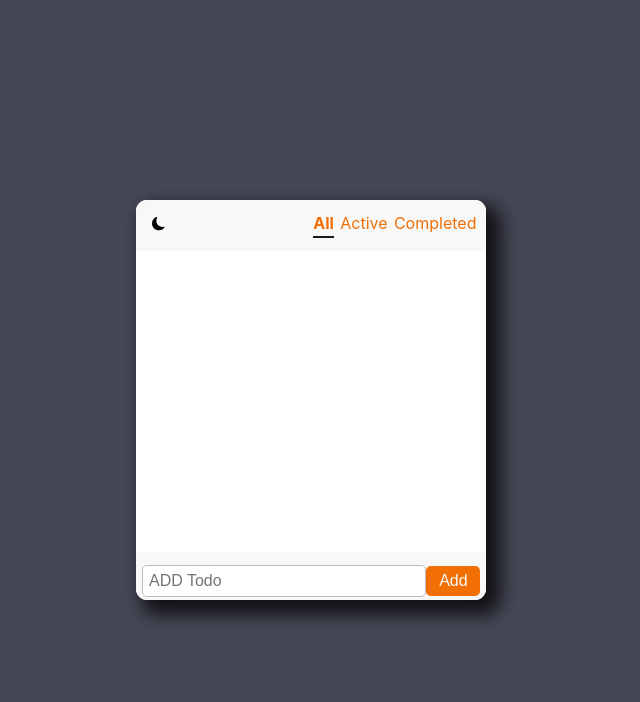
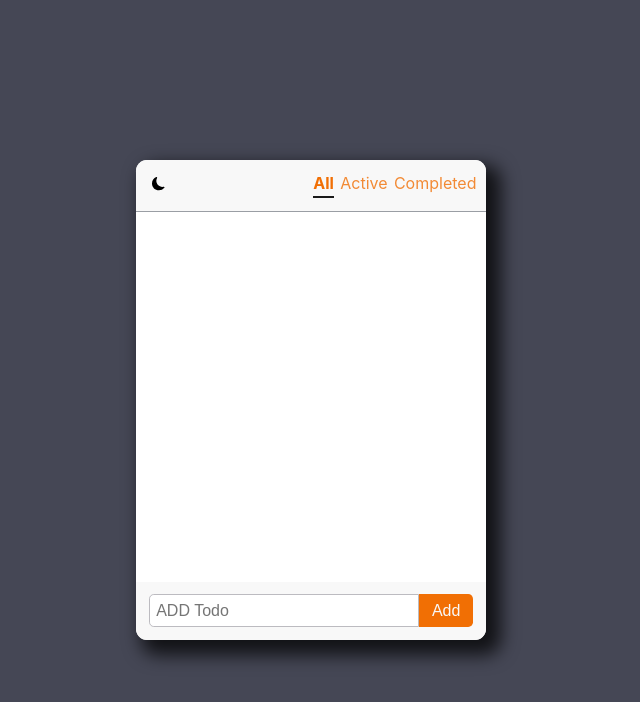
Before and after one commit to laniiiiworld/to-do-react, a React (Create React App) app: page / in a window 1280 px wide. Shown: the top 702 px of the page, without its empty margins (329-969 px from the left). Built offline with nearby package versions, Linux system fonts and the light colour scheme; the HTML template or start-up script is replaced by a standard one.

Commit message:
Improved css for App

```diff
--- a/src/components/Footer/Footer.module.css
+++ b/src/components/Footer/Footer.module.css
@@ -1,7 +1,7 @@
 .footer {
   background-color: var(--none-white-color);
-  padding: var(--large-space-em) 0;
-  text-align: center;
+  padding: var(--large-space-em) var(--large-space-rem);
+  display: flex;
 }
 
 .footer.dark {
@@ -10,10 +10,11 @@
 }
 
 .input {
-  width: var(--add-input-width);
+  flex: 1 1 auto;
   padding: var(--medium-space-em) var(--medium-space-rem);
   font-size: var(--font-basic-size);
-  border-radius: var(--input-border-radius);
+  border-top-left-radius: var(--input-border-radius);
+  border-bottom-left-radius: var(--input-border-radius);
   border: 0.5px solid var(--item-before-color);
 }
 
@@ -26,10 +27,11 @@
   padding: var(--medium-space-em) var(--large-space-rem);
   font-size: var(--font-basic-size);
   background-color: var(--point-color);
-  border-radius: var(--input-border-radius);
+  border-top-right-radius: var(--input-border-radius);
+  border-bottom-right-radius: var(--input-border-radius);
   color: var(--none-white-color);
 }
 
 .addBtn:hover {
-  transform: var(--button-scale);
+  filter: brightness(125%);
 }
--- a/src/components/Header/Header.module.css
+++ b/src/components/Header/Header.module.css
@@ -3,6 +3,7 @@
   justify-content: space-between;
   background-color: var(--none-white-color);
   padding: var(--large-space-em) var(--small-space-rem);
+  border-bottom: 1px solid var(--item-hover-color);
 }
 
 .header.dark {
@@ -18,27 +19,33 @@
   padding-right: var(--medium-space-rem);
 }
 
-.theme,
-.icon {
+.theme {
+  background: transparent;
   margin-left: var(--medium-space-rem);
   cursor: pointer;
 }
 
-.theme:hover,
-.icon:hover {
+.theme:hover {
   transform: var(--button-scale);
-}
-
-.theme {
-  background: transparent;
+  color: var(--point-color);
 }
 
 .icon {
   color: var(--point-color);
+  margin-left: var(--medium-space-rem);
+  cursor: pointer;
+  opacity: 0.8;
+}
+
+.icon:hover {
+  font-weight: bold;
+  opacity: 1;
+  filter: brightness(125%);
 }
 
 .selected {
   border-bottom: 2px solid var(--charcoal-color);
   padding-bottom: var(--small-space-rem);
   font-weight: bold;
+  opacity: 1;
 }
--- a/src/components/Item/Item.module.css
+++ b/src/components/Item/Item.module.css
@@ -23,6 +23,7 @@
   background-color: var(--white-color);
   cursor: pointer;
 }
+
 .checkbox:hover {
   border-color: var(--item-hover-color);
   background-color: var(--none-white-color);
@@ -50,5 +51,6 @@
 }
 
 .trashBtn:hover {
-  transform: var(--button-scale);
+  background-color: var(--point-color);
+  transform: var(--button-scale) rotate(15deg);
 }
--- a/src/components/List/List.module.css
+++ b/src/components/List/List.module.css
@@ -1,6 +1,6 @@
 .list {
   width: var(--list-width);
-  height: var(--list-height);
+  flex: 1 1 auto;
   overflow-y: auto;
 }
 
--- a/src/index.css
+++ b/src/index.css
@@ -12,13 +12,14 @@
   --dark-body-color: #201d35;
   --dark-body-point-color: #050023;
   --dark-font-color: #f8f8f8;
-  --dark-trashbtn-color: #454755;
+  --dark-trashBtn-color: #454755;
 
   /* size */
-  --app-width: 350px;
-  --app-height: 400px;
+  --app-max-width: 350px;
+  --app-width: 100%;
+  --app-height: 60%;
   --list-width: 100%;
-  --list-height: 301px;
+  --list-height: 295px;
   --todo-width: 300px;
   --add-input-width: 270px;
   --button-scale: scale(1.1);
@@ -46,6 +47,7 @@ body {
 }
 
 #root {
+  max-width: var(--app-max-width);
   width: var(--app-width);
   height: var(--app-height);
   background-color: var(--white-color);
@@ -54,6 +56,8 @@ body {
   position: absolute;
   top: 50%;
   left: 50%;
+  display: flex;
+  flex-direction: column;
   transform: translate(-50%, -50%);
   box-shadow: 10px 10px 18px 5px rgba(0, 0, 0, 0.75);
   -webkit-box-shadow: 10px 10px 18px 5px rgba(0, 0, 0, 0.75);
```
